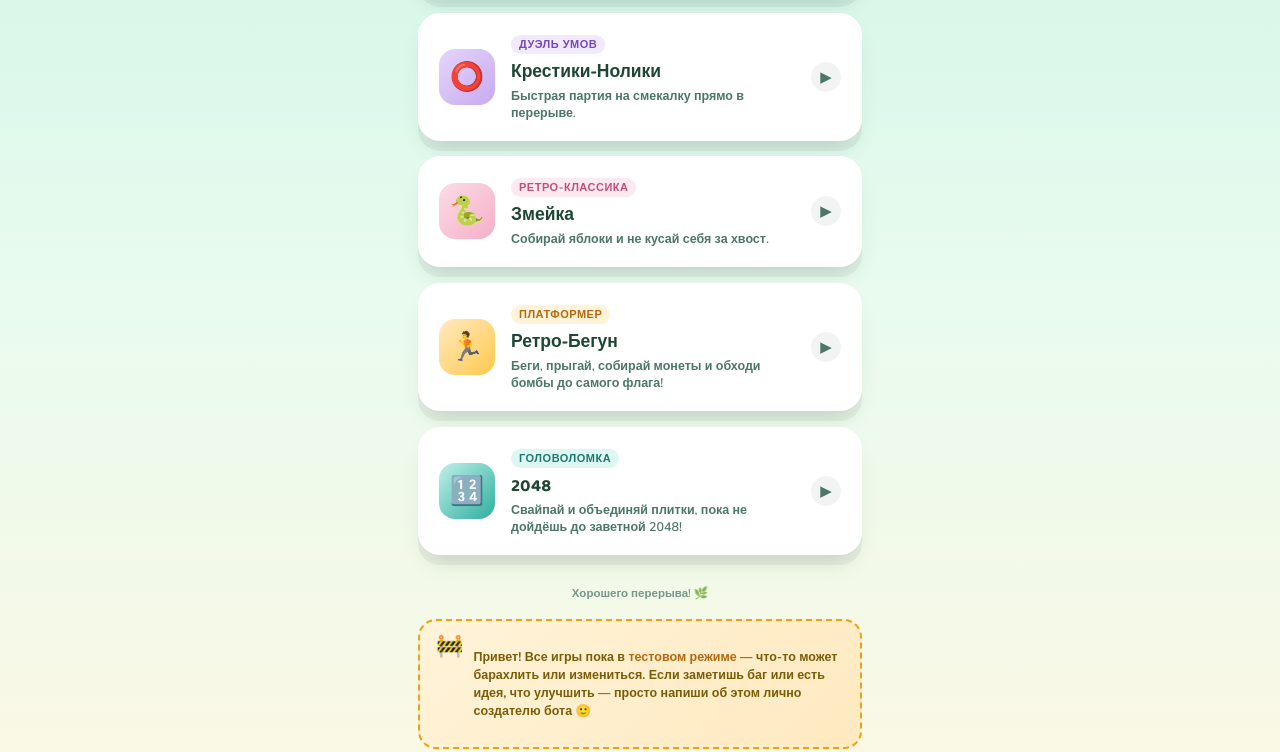
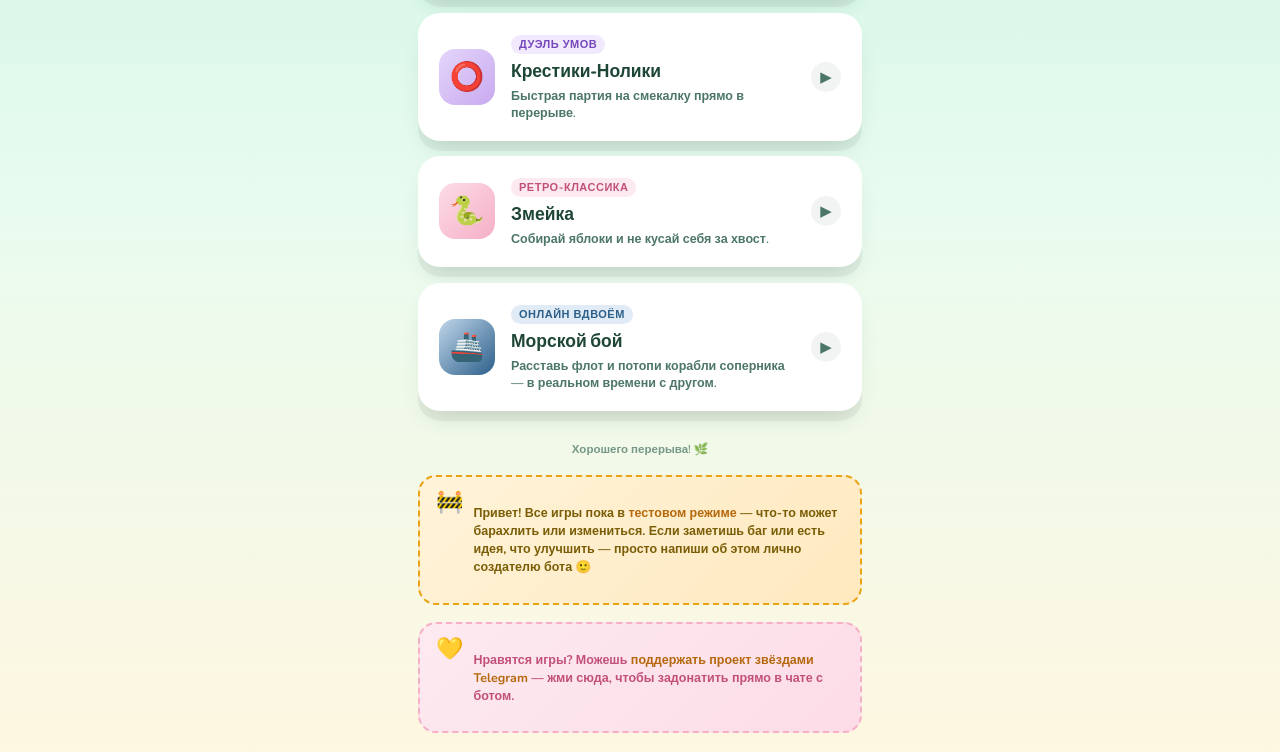
Before and after one commit to mrkemmerling12-dev/sims-menu, a plain HTML site: page index.html in a window 1280 px wide. Shown: the part 452-1204 px from the top of the page. Drawn offline with nearby package versions, Linux system fonts and the light colour scheme.

Commit message:
index.html

```diff
--- a/index.html
+++ b/index.html
@@ -141,6 +141,7 @@
   .card.c-pink:hover   { border-color: var(--sim-pink); }
   .card.c-orange:hover { border-color: var(--sim-yellow); }
   .card.c-teal:hover   { border-color: #2FAE9E; }
+  .card.c-navy:hover   { border-color: #2C5F8A; }
 
   .icon-badge {
     flex: 0 0 auto;
@@ -170,6 +171,7 @@
   .c-pink   .icon-badge { background: linear-gradient(135deg, #FCDCE7, #F5AFC6); }
   .c-orange .icon-badge { background: linear-gradient(135deg, #FFE9BF, #FFC94D); }
   .c-teal   .icon-badge { background: linear-gradient(135deg, #BFF0EA, #2FAE9E); }
+  .c-navy   .icon-badge { background: linear-gradient(135deg, #BFD6EA, #2C5F8A); }
 
   .card-text { flex: 1 1 auto; min-width: 0; }
   .card-title {
@@ -194,6 +196,7 @@
   .c-pink   .card-tag { background: #FDEAF0; color: #C2507A; }
   .c-orange .card-tag { background: #FFF3D9; color: #B5680C; }
   .c-teal   .card-tag { background: #DFF7F3; color: #1E7A6E; }
+  .c-navy   .card-tag { background: #E1EBF5; color: #2C5F8A; }
 
   .card-desc {
     font-size: 12.5px;
@@ -303,22 +306,15 @@
       <div class="arrow">▶</div>
     </a>
 
-    <a class="card c-orange" data-url="https://mrkemmerling12-dev.github.io/sims-menu/mario.html">
-      <div class="icon-badge">🏃</div>
+    <!-- Временно скрыто из меню (Ретро-Бегун и 2048) — файлы остаются на GitHub,
+         вернём в меню, когда доделаем задуманные улучшения. -->
+
+    <a class="card c-navy" data-url="https://mrkemmerling12-dev.github.io/sims-menu/battleship.html">
+      <div class="icon-badge">🚢</div>
       <div class="card-text">
-        <span class="card-tag">Платформер</span>
-        <p class="card-title">Ретро-Бегун</p>
-        <p class="card-desc">Беги, прыгай, собирай монеты и обходи бомбы до самого флага!</p>
-      </div>
-      <div class="arrow">▶</div>
-    </a>
-
-    <a class="card c-teal" data-url="https://mrkemmerling12-dev.github.io/sims-menu/g2048.html">
-      <div class="icon-badge">🔢</div>
-      <div class="card-text">
-        <span class="card-tag">Головоломка</span>
-        <p class="card-title">2048</p>
-        <p class="card-desc">Свайпай и объединяй плитки, пока не дойдёшь до заветной 2048!</p>
+        <span class="card-tag">Онлайн вдвоём</span>
+        <p class="card-title">Морской бой</p>
+        <p class="card-desc">Расставь флот и потопи корабли соперника — в реальном времени с другом.</p>
       </div>
       <div class="arrow">▶</div>
     </a>
```
